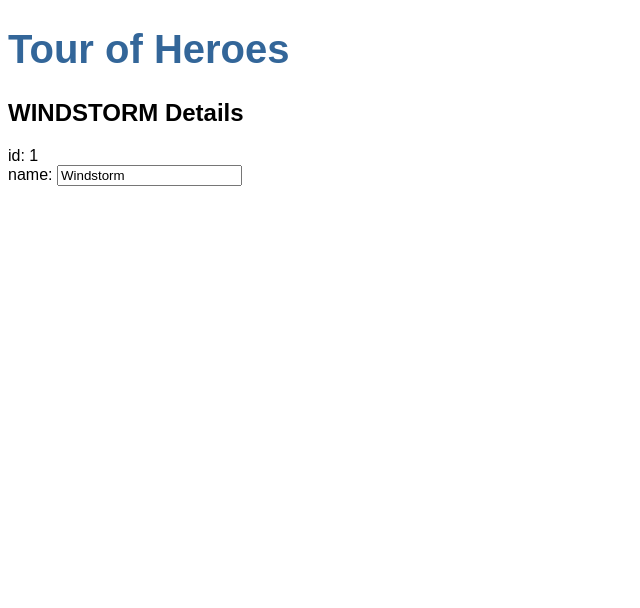
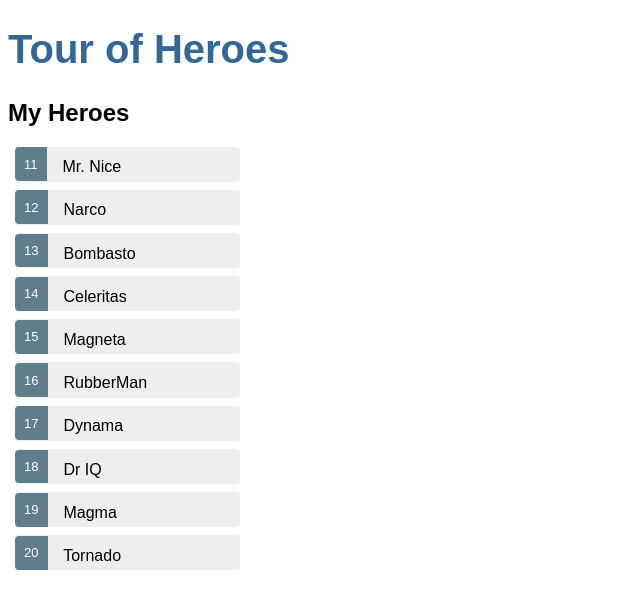
Before and after one commit to rosexw/TourOfHeroes, an Angular app: page / in a window 1280 px wide. Shown: the top 608 px of the page, without its empty margins (0-640 px from the left). Built offline with nearby package versions, Linux system fonts and the light colour scheme.

Commit message:
finished 2 - displaying a list

```diff
--- a/src/app/heroes/heroes.component.html
+++ b/src/app/heroes/heroes.component.html
@@ -1,7 +1,20 @@
-<h2>{{hero.name | uppercase}} Details</h2>
-<div><span>id: </span>{{hero.id}}</div>
-<div>
-  <label>name:
-    <input [(ngModel)]="hero.name" placeholder="name">
-  </label>
+<h2>My Heroes</h2>
+<ul class="heroes">
+  <li *ngFor="let hero of heroes"
+    [class.selected]="hero === selectedHero"
+    (click)="onSelect(hero)">
+    <span class="badge">{{hero.id}}</span> {{hero.name}}
+  </li>
+</ul>
+
+<div *ngIf="selectedHero">
+
+  <h2>{{selectedHero.name | uppercase}} Details</h2>
+  <div><span>id: </span>{{selectedHero.id}}</div>
+  <div>
+    <label>name:
+      <input [(ngModel)]="selectedHero.name" placeholder="name">
+    </label>
+  </div>
+
 </div>
--- a/src/app/heroes/heroes.component.scss
+++ b/src/app/heroes/heroes.component.scss
@@ -0,0 +1,48 @@
+/* HeroesComponent's private CSS styles */
+.selected {
+    background-color: #CFD8DC !important;
+    color: white;
+  }
+  .heroes {
+    margin: 0 0 2em 0;
+    list-style-type: none;
+    padding: 0;
+    width: 15em;
+  }
+  .heroes li {
+    cursor: pointer;
+    position: relative;
+    left: 0;
+    background-color: #EEE;
+    margin: .5em;
+    padding: .3em 0;
+    height: 1.6em;
+    border-radius: 4px;
+  }
+  .heroes li.selected:hover {
+    background-color: #BBD8DC !important;
+    color: white;
+  }
+  .heroes li:hover {
+    color: #607D8B;
+    background-color: #DDD;
+    left: .1em;
+  }
+  .heroes .text {
+    position: relative;
+    top: -3px;
+  }
+  .heroes .badge {
+    display: inline-block;
+    font-size: small;
+    color: white;
+    padding: 0.8em 0.7em 0 0.7em;
+    background-color: #607D8B;
+    line-height: 1em;
+    position: relative;
+    left: -1px;
+    top: -4px;
+    height: 1.8em;
+    margin-right: .8em;
+    border-radius: 4px 0 0 4px;
+  }
--- a/src/app/heroes/heroes.component.ts
+++ b/src/app/heroes/heroes.component.ts
@@ -1,18 +1,24 @@
 import { Component, OnInit } from '@angular/core';
+import { Hero } from '../hero';
+import { HEROES } from '../mock-heroes';
 
 @Component({
   selector: 'app-heroes',
   templateUrl: './heroes.component.html',
   styleUrls: ['./heroes.component.scss']
 })
+
 export class HeroesComponent implements OnInit {
-  hero: Hero = {
-    id: 1,
-    name: 'Windstorm'
-  };
+
+  heroes = HEROES;
+  selectedHero: Hero;
+
   constructor() { }
 
   ngOnInit() {
   }
 
+  onSelect(hero: Hero): void {
+    this.selectedHero = hero;
+  }
 }
--- /dev/null
+++ b/src/app/mock-heroes.ts
@@ -0,0 +1,14 @@
+import { Hero } from './hero';
+
+export const HEROES: Hero[] = [
+  { id: 11, name: 'Mr. Nice' },
+  { id: 12, name: 'Narco' },
+  { id: 13, name: 'Bombasto' },
+  { id: 14, name: 'Celeritas' },
+  { id: 15, name: 'Magneta' },
+  { id: 16, name: 'RubberMan' },
+  { id: 17, name: 'Dynama' },
+  { id: 18, name: 'Dr IQ' },
+  { id: 19, name: 'Magma' },
+  { id: 20, name: 'Tornado' }
+];
```
